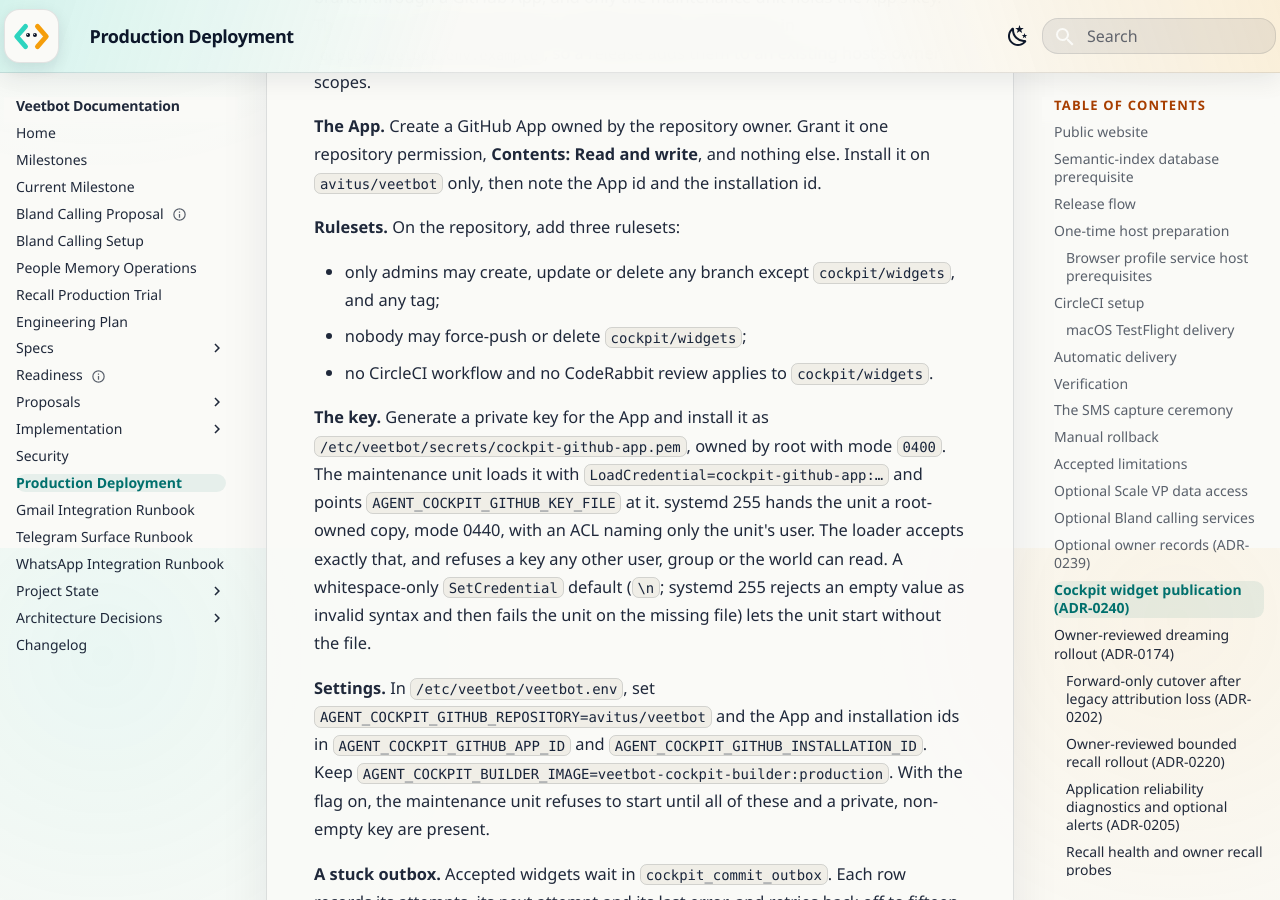
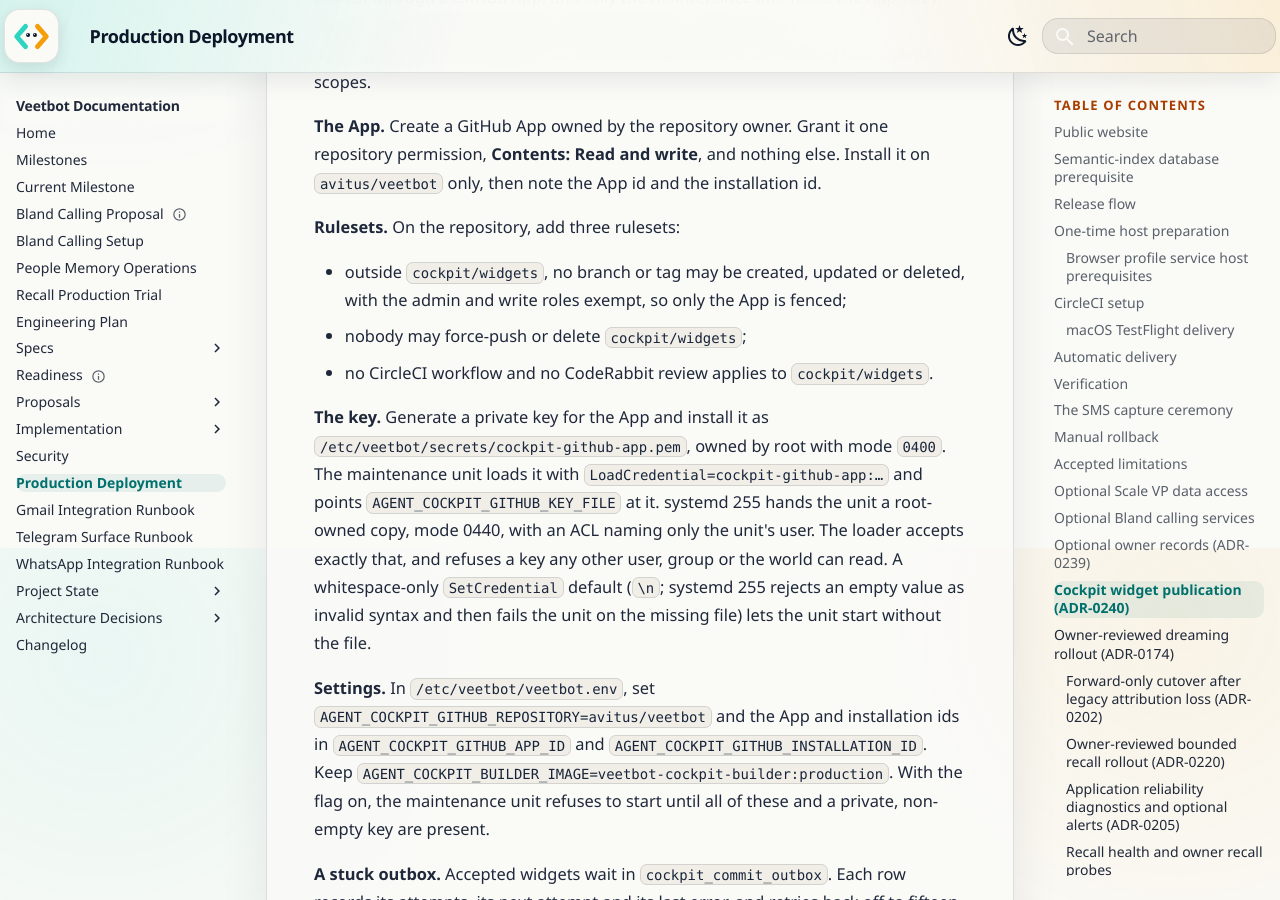
Before and after one commit to avitus/veetbot, an MkDocs documentation site: the page built from docs/deployment.md, in a window 1280 px wide and 900 px high, scrolled down 39952 px. Built offline with MkDocs 1.6.1 and Material for MkDocs 9.7.7, drawn with Linux system fonts in a browser that asks for light colours.

Commit message:
Fence only the Cockpit App outside its widget branch, not people
The Cockpit rulesets made every branch except cockpit/widgets, and every
tag, admin-only, which turned each merge to main into an admin bypass. The
owner's intent was to restrict the App alone. Both rulesets now list the
admin and write repository roles as exempt bypass actors (applied on GitHub
2026-10-26), so people push and merge normally and only the App stays on
cockpit/widgets. The spec and the activation runbook now say so.

Completion report
- Files: docs/plan/cockpit.md, docs/deployment.md
- Behavior: documentation only; the ruleset change itself is GitHub settings
- Reading lane: A (spec under docs/plan/)
- Checks: make docs-check passed (8 s)
- Red test: none; no behavior change in code
- ADR-0240 already says the App writes only cockpit/widgets; unchanged
- Known limitation: that role exemption does not cover GitHub Apps is
  GitHub's documented behavior, not tested here with the App's own token
- Deviations from the plan: none; ADRs: none

Reading-Lane: A
Co-Authored-By: Claude Opus 5.5 <noreply@anthropic.com>
Glen-Conversation: 46991e0f-f20e-4937-abf2-01fca1a32942

```diff
--- a/docs/deployment.md
+++ b/docs/deployment.md
@@ -1609,8 +1609,8 @@ it on `avitus/veetbot` only, then note the App id and the installation id.
 
 **Rulesets.** On the repository, add three rulesets:
 
-- only admins may create, update or delete any branch except
-  `cockpit/widgets`, and any tag;
+- outside `cockpit/widgets`, no branch or tag may be created, updated or
+  deleted, with the admin and write roles exempt, so only the App is fenced;
 - nobody may force-push or delete `cockpit/widgets`;
 - no CircleCI workflow and no CodeRabbit review applies to `cockpit/widgets`.
 
```
Also changed, not shown: docs/plan/cockpit.md (+1 -1 lines).
